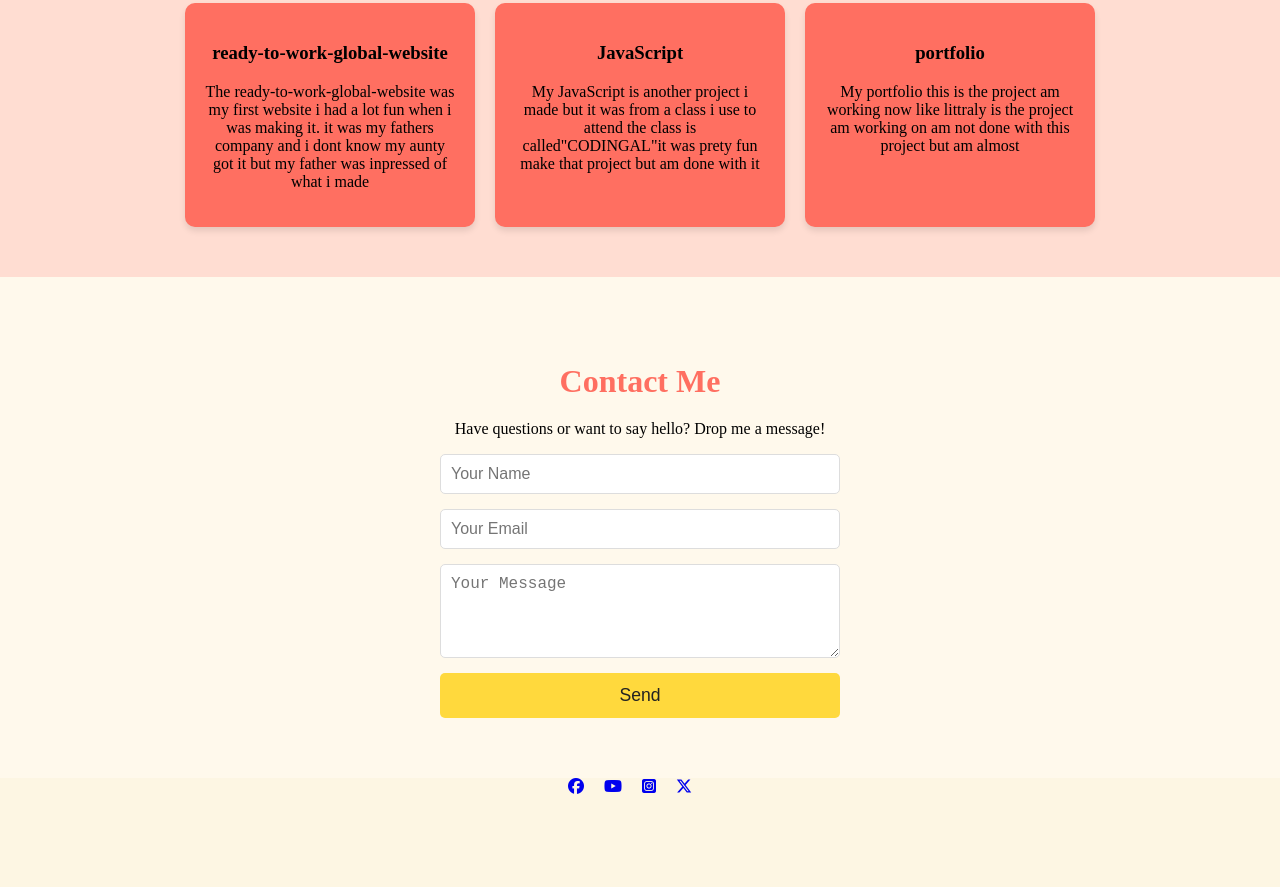
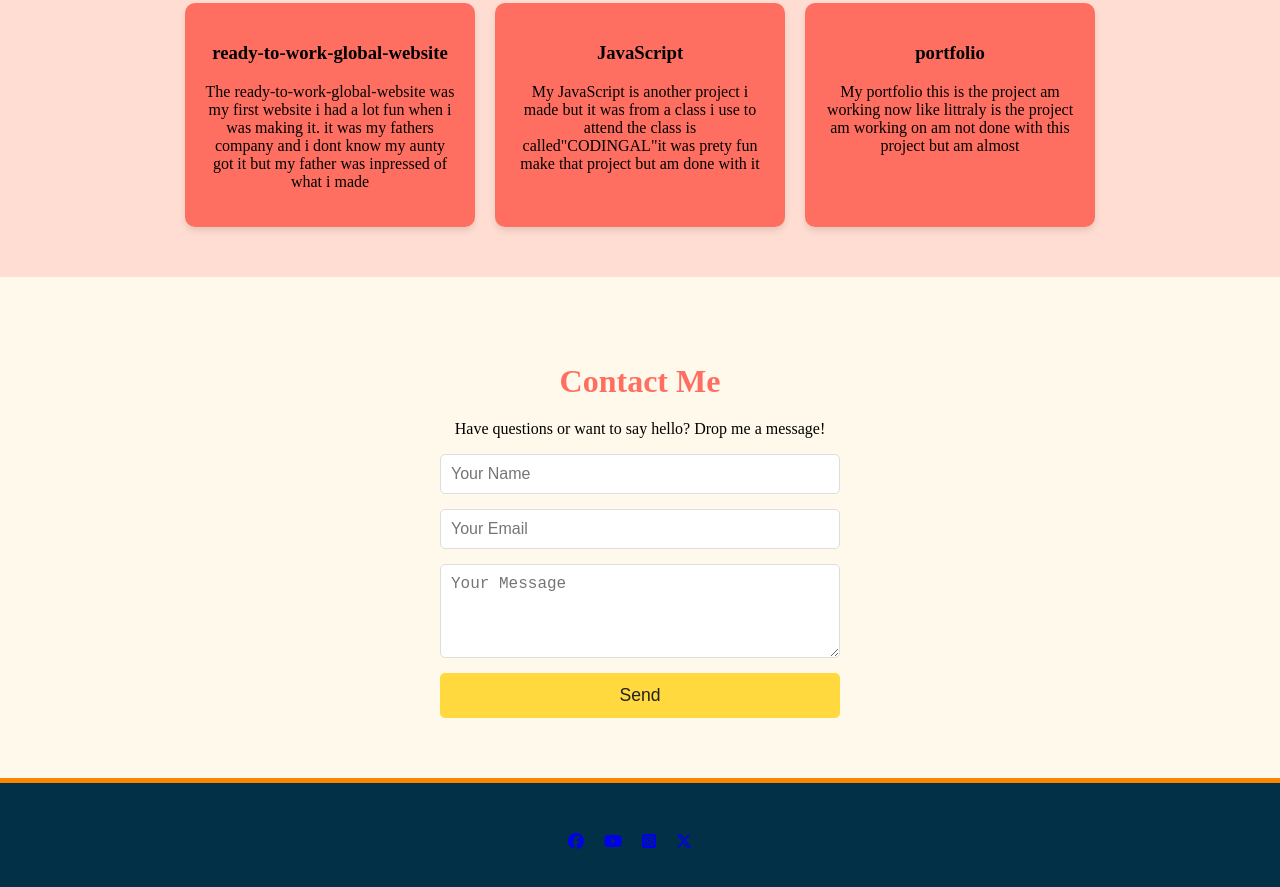
Before and after one commit to andysieh/portfolio, a plain HTML site: page index.html in a window 1280 px wide. Shown: the part 1420-2307 px from the top of the page. Before the commit the page ends 2216 px from the top, so only its background shows below. Drawn offline with Linux system fonts and the light colour scheme.

Commit message:
color change see ya

```diff
--- a/portfolio.css
+++ b/portfolio.css
@@ -148,3 +148,9 @@ display: flex;
 justify-content: center;
 gap: 20px;
 }
+.footer{
+padding: 50px 20px;
+text-align: center;
+background-color:#023047;
+border-top: 5px solid #FB8500;
+}
```
